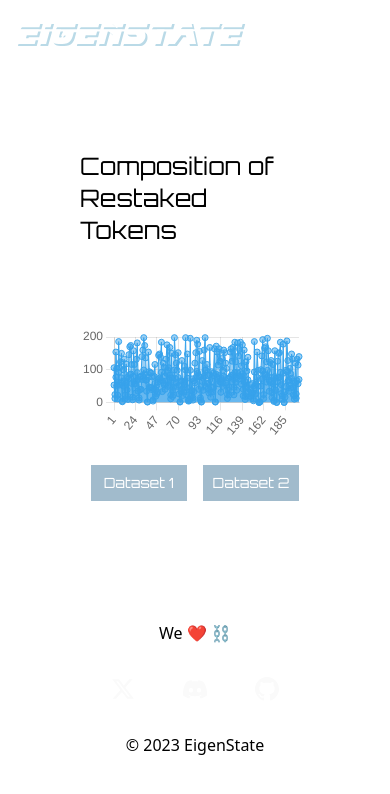
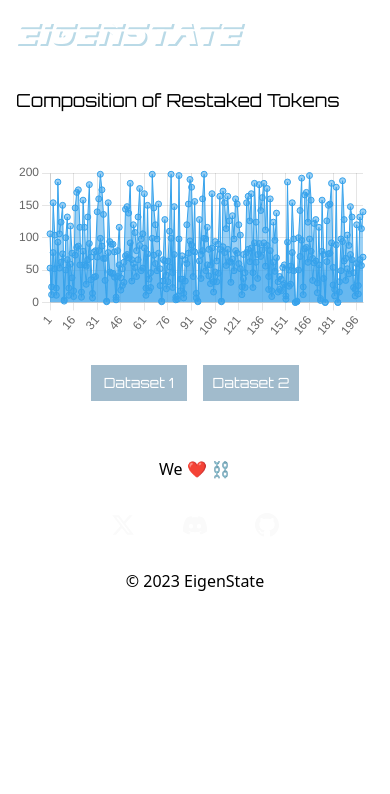
Before and after one commit to eigen-labs/eigenstate-website, a Next.js app: page / in a window 390 px wide. Shown: the top 794 px of the page. Built offline with nearby package versions, Linux system fonts and the light colour scheme.

Commit message:
slight graph optimization for mobile

```diff
--- a/src/components/token-composition.tsx
+++ b/src/components/token-composition.tsx
@@ -116,11 +116,11 @@ const TokenComposition = () => {
     return (
         <>
             {/* Title */}
-            <div className='font-orbitron text-2xl m-20'>
+            <div className={`font-orbitron ${windowWidth < 600 ? 'm-4 text-lg': 'm-20 text-2xl' }`}>
                 Composition of Restaked Tokens
             </div>
 
-            <div className="relative m-20 z-0">
+            <div className={`relative ${windowWidth < 600 ? 'm-4 mt-12': 'm-20' } z-0`}>
 
                 {/* Timeframe selection buttons */}
 
```
